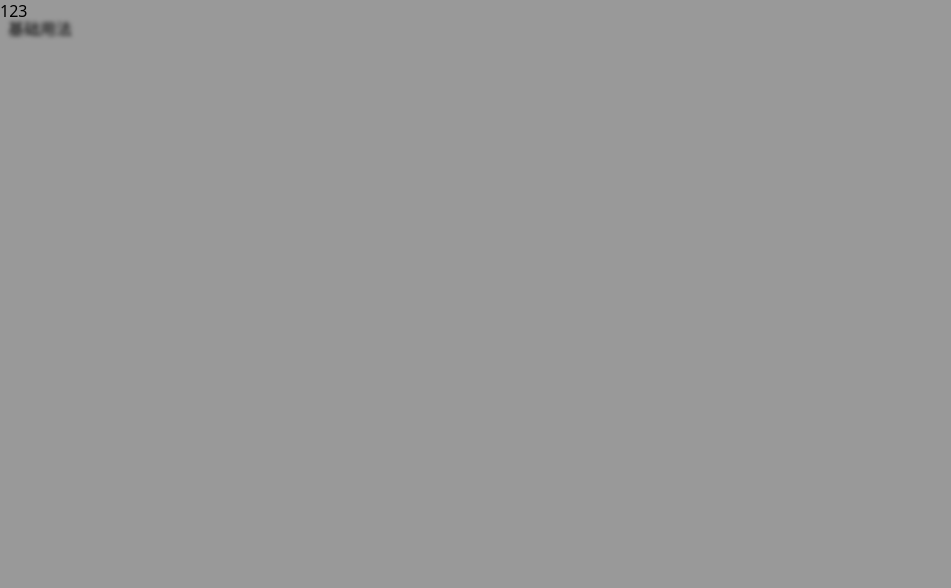
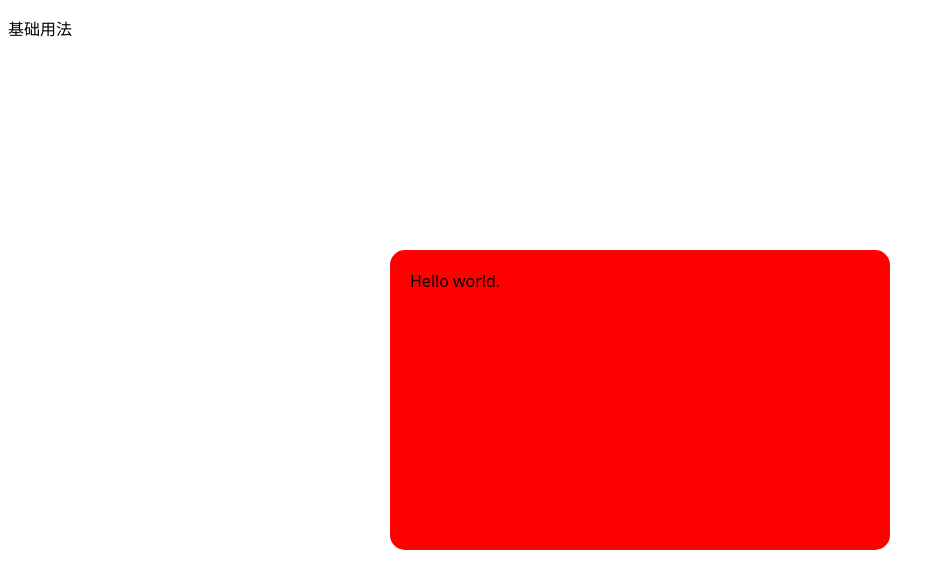
Before and after one commit to liulongbin1314/vue3-ui-library, a Vue app in the folder examples/: page / in a window 1280 px wide. Shown: the top 588 px of the page, without its empty margins (0-951 px from the left). Built offline with nearby package versions, Linux system fonts and the light colour scheme.

Commit message:
可穿透

```diff
--- a/examples/src/components/MaskTest.vue
+++ b/examples/src/components/MaskTest.vue
@@ -1,9 +1,23 @@
 <template>
   <p>基础用法</p>
-  <a-mask gray>123</a-mask>
-  <!-- <a-mask gray>456</a-mask> -->
+  <a-mask :gray="false" :blur="false" penetrable>
+    <div class="box">Hello world.</div>
+  </a-mask>
 </template>
 
 <script setup></script>
 
-<style scoped></style>
+<style scoped>
+.box {
+  box-sizing: border-box;
+  width: 500px;
+  height: 300px;
+  border-radius: 15px;
+  padding: 20px;
+  background-color: red;
+  position: absolute;
+  left: 50%;
+  top: 50%;
+  transform: translate(-50%, -50%);
+}
+</style>
--- a/packages/components/mask/src/index.js
+++ b/packages/components/mask/src/index.js
@@ -1,4 +1,4 @@
-import { h, defineComponent } from 'vue'
+import { h, defineComponent, computed } from 'vue'
 import { useNamespace, useZIndex } from '@ui-library/hooks'
 
 export default defineComponent({
@@ -13,6 +13,11 @@ export default defineComponent({
     blur: {
       type: Boolean,
       default: true
+    },
+    // 是否可穿透
+    penetrable: {
+      type: Boolean,
+      default: false
     }
   },
   emits: [],
@@ -23,13 +28,20 @@ export default defineComponent({
     const styledZIndex = { zIndex: currentZIndex.value }
     genNextIndex()
 
+    const isPenetrable = computed(() => props.penetrable && !props.blur && !props.gray)
+
     // 必须返回一个渲染函数
     return () => {
       // 根元素
       return h(
         'div',
         {
-          class: [ns.b(), ns.is('gray', props.gray), ns.is('blur', props.blur)],
+          class: [
+            ns.b(),
+            ns.is('gray', props.gray),
+            ns.is('blur', props.blur),
+            ns.is('penetrable', isPenetrable.value)
+          ],
           style: [styledZIndex]
         },
         [
--- a/packages/theme/src/mask.scss
+++ b/packages/theme/src/mask.scss
@@ -18,6 +18,22 @@
     backdrop-filter: blur(2px);
   }
 
+  // 状态 - 可穿透
+  @include mixins.s(penetrable) {
+    pointer-events: none;
+
+    // 内层容器
+    @include mixins.e(wrapper, false) {
+      // 可穿透
+      pointer-events: none;
+
+      > * {
+        // 不可穿透
+        pointer-events: auto;
+      }
+    }
+  }
+
   // 内层容器
   @include mixins.e(wrapper) {
     position: fixed;
```
